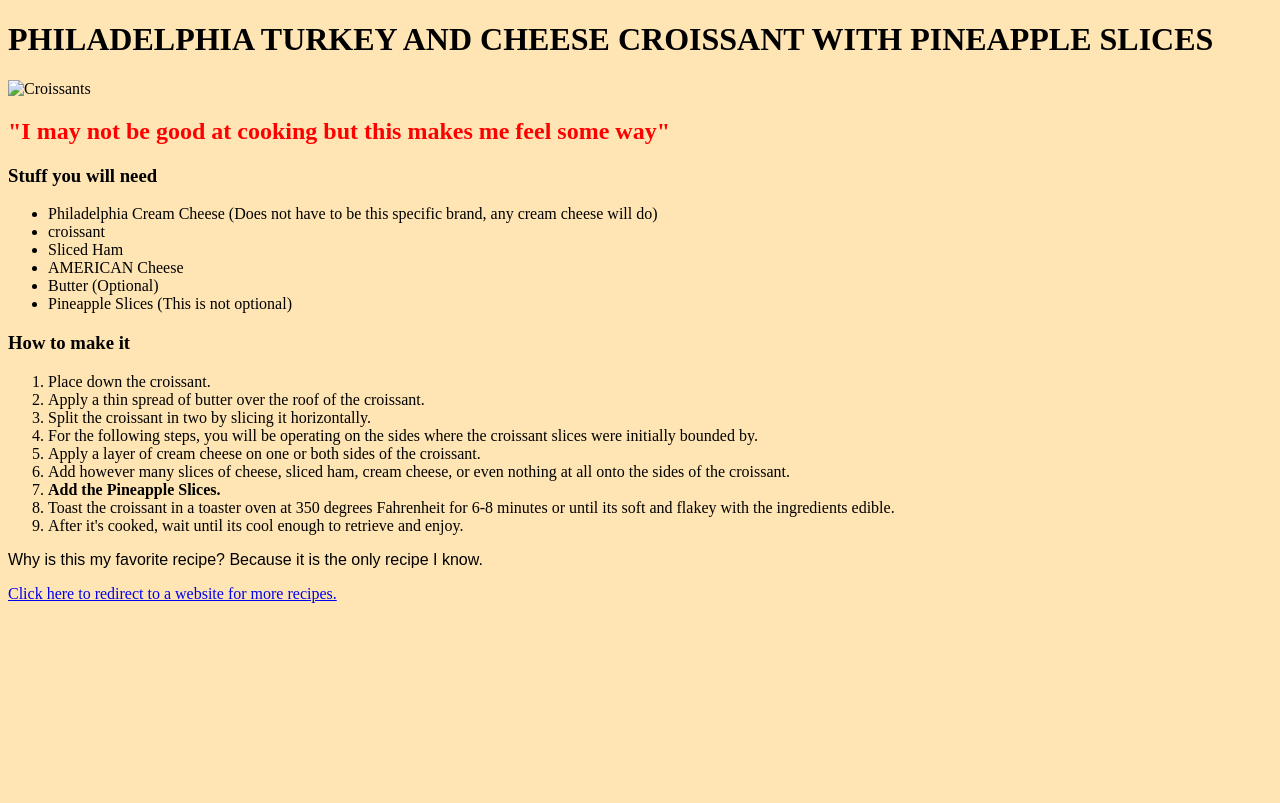
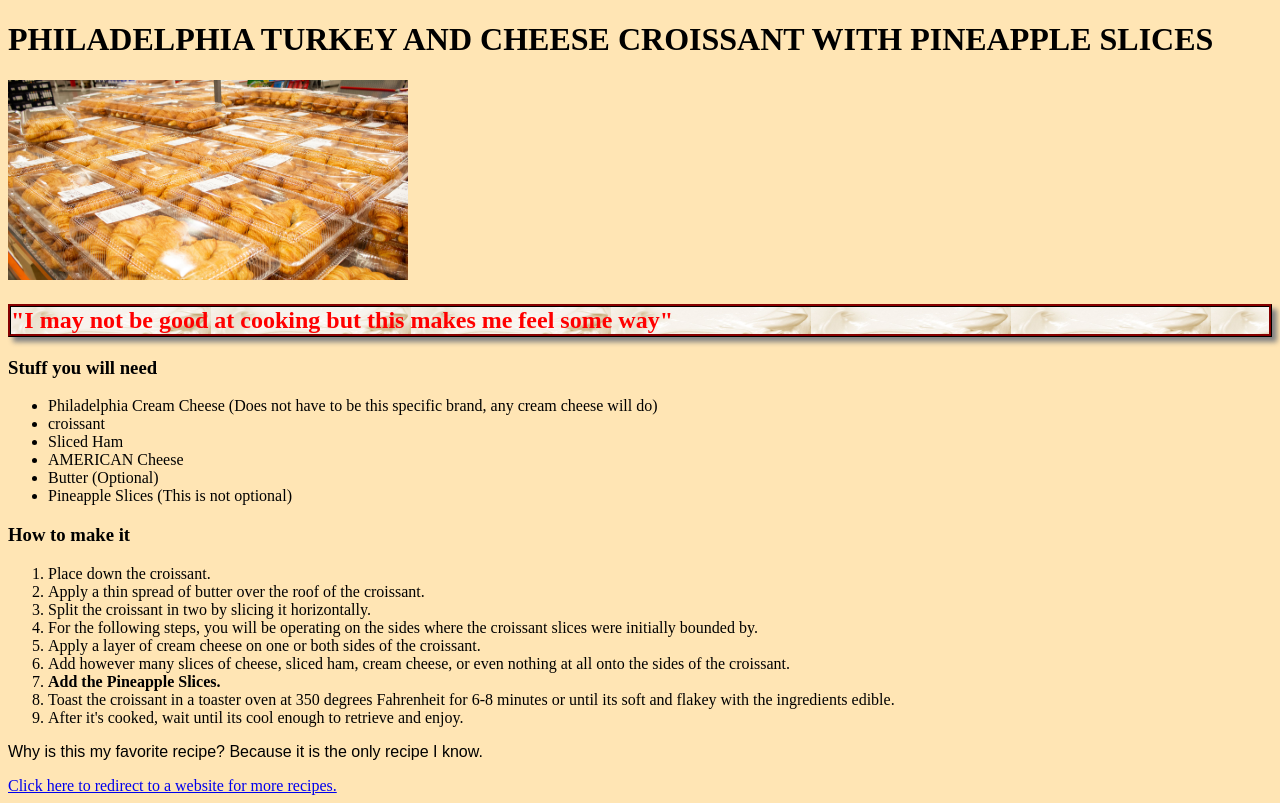
Before and after one commit to johnm960/csit121, a plain HTML site: page lab03/index.html in a window 1280 px wide. Drawn offline with Linux system fonts and the light colour scheme.

Commit message:
Add files via upload

```diff
--- a/lab03/index.html
+++ b/lab03/index.html
@@ -9,7 +9,8 @@
 
 <body>
 	<h1>Philadelphia Turkey and Cheese Croissant with Pineapple Slices</h1>
-	<img src="/images/croissants.jpg" alt="Croissants" width="250" height="200">
+
+	<img src="images/croissants.jpg" alt="Croissants" width="400" height="200">
 
 	<h2>"I may not be good at cooking but this makes me feel some way"</h2>
 
--- a/lab03/recipe.css
+++ b/lab03/recipe.css
@@ -4,7 +4,11 @@ p {font-family: "Arial", Helvetica, sans-serif;}
 
 h1 {text-transform: uppercase;}
 
-h2 {color: #FF0000;}
+h2 {color: #FF0000;
+background-image: url("images/creamcheese.jpg");
+background-size: 200px 100px;
+border: 3px ridge #330000;
+box-shadow: 5px 5px 5px #828282;}
 
 title {margin-top: 75px;
   margin-bottom: 75px;
```
Also changed, not shown: lab03/images/creamcheese.jpg (added), lab03/images/croissants.jpg (added).
